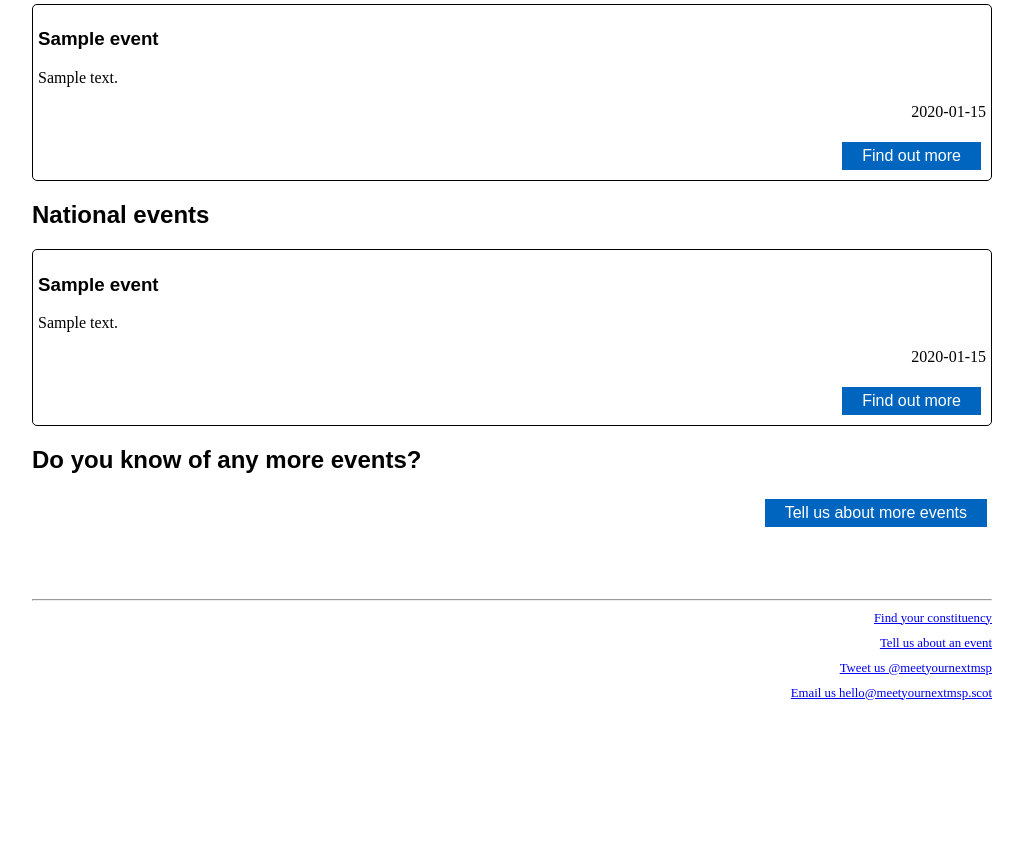
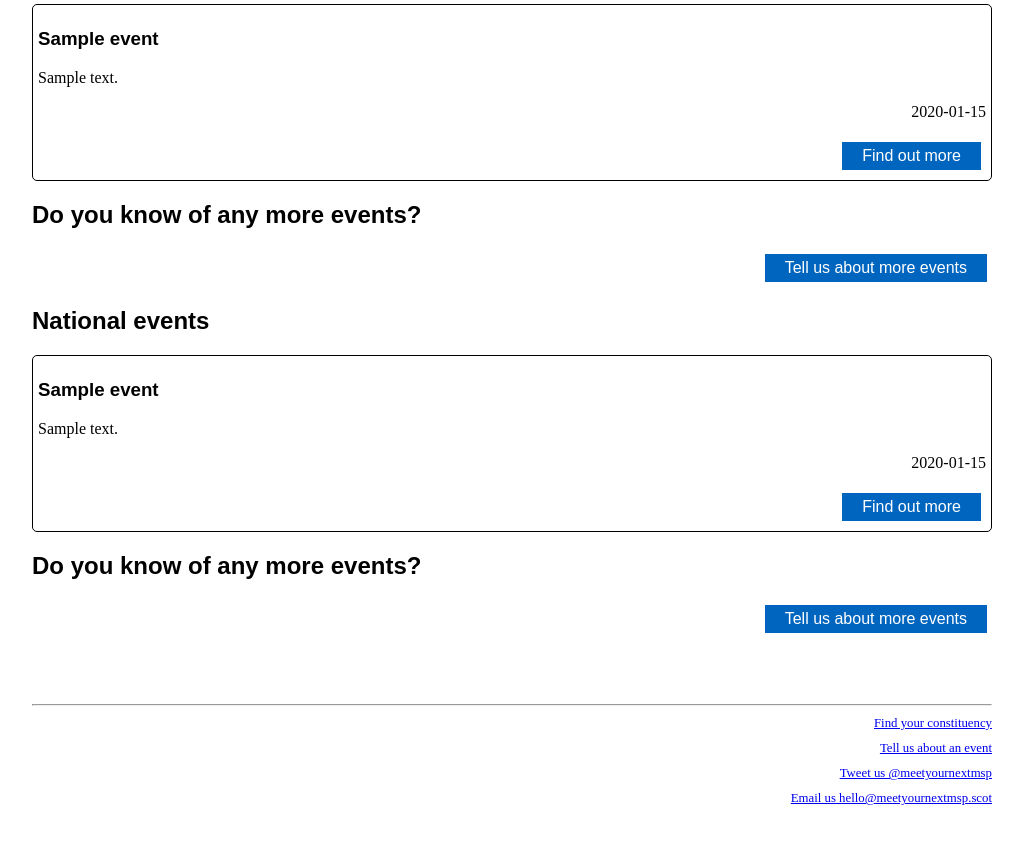
Before and after one commit to meetyournextmsp/website, a Flask app: template meetyournextmsp/templates/constituency.html in a window 1280 px wide. Shown: the part 174-1040 px from the top of the page, without its empty margins (128-1151 px from the left). Before the commit the page ends 874 px from the top, so only its background shows below. Run offline with Flask 2, Linux system fonts and the light colour scheme; the template is opened without the code that fills it: most values are stand-ins (such as "Sample title", 1, 10 or a date in 2020).

Commit message:
Link to contribute in 2 places
Now there are more national events, people might miss button at bottom

```diff
--- a/meetyournextmsp/templates/constituency.html
+++ b/meetyournextmsp/templates/constituency.html
@@ -24,6 +24,13 @@
     {% endif %}
 
 
+    <h2>Do you know of any more events?</h2>
+
+    <div class="action-button-wrapper">
+        <a href="/contribute" class="action-button">Tell us about more events</a>
+    </div>
+
+
     {% if national_events %}
 
         <h2>National events</h2>
@@ -32,12 +39,11 @@
             {% include 'common-event-listing.html' %}
         {% endfor %}
 
+        <h2>Do you know of any more events?</h2>
+
+        <div class="action-button-wrapper">
+            <a href="/contribute" class="action-button">Tell us about more events</a>
+        </div>
+
     {% endif %}
-
-    <h2>Do you know of any more events?</h2>
-
-    <div class="action-button-wrapper">
-        <a href="/contribute" class="action-button">Tell us about more events</a>
-    </div>
-
 {% endblock %}
```
